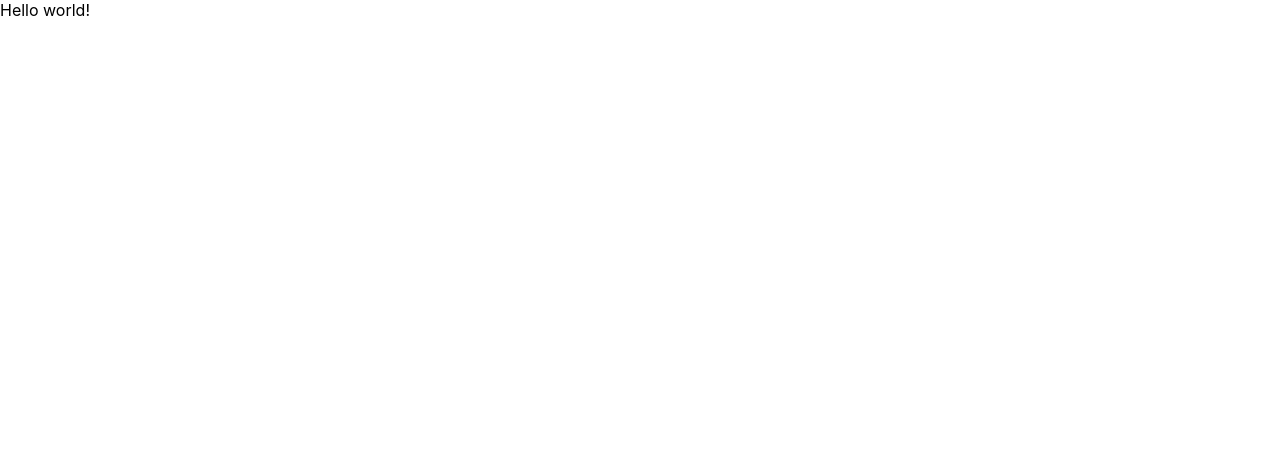
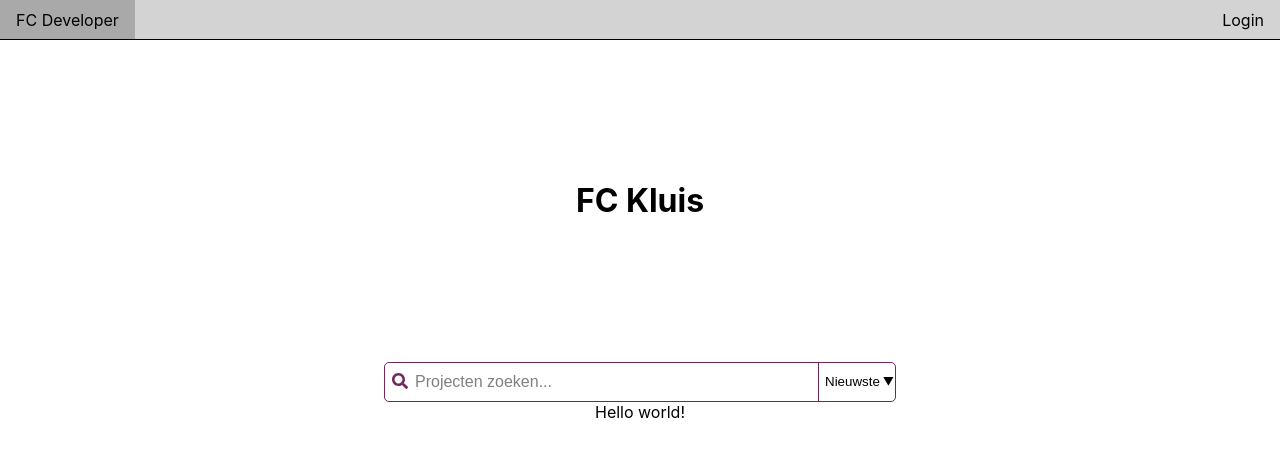
Before and after one commit to xRaill/fckluis, a Next.js app: page / in a window 1280 px wide. Shown: the top 456 px of the page. Built offline with nearby package versions, Linux system fonts and the light colour scheme.

Commit message:
Added layout and started search

```diff
--- /dev/null
+++ b/components/Layout.tsx
@@ -0,0 +1,32 @@
+import { useState } from 'react';
+import styled from 'styled-components';
+import Navbar from './Navbar';
+
+const Wrapper = styled.div`
+  display: flex;
+  flex-direction: column;
+  justify-content: center;
+  text-align: center;
+`;
+
+const Logo = styled.h1<{ expanded?: boolean }>`
+  padding: ${({ expanded }) => expanded && '15vh 0'};
+  transition: padding 1s;
+`;
+
+interface Layout {
+  children: React.ReactNode;
+}
+
+const Layout: React.FC<Layout> = ({ children }) => {
+  const [expanded] = useState(true);
+  return (
+    <Wrapper>
+      <Navbar />
+      <Logo expanded={expanded}>FC Kluis</Logo>
+      {children}
+    </Wrapper>
+  );
+};
+
+export default Layout;
--- /dev/null
+++ b/components/Navbar.tsx
@@ -0,0 +1,30 @@
+import styled from 'styled-components';
+
+const Nav = styled.nav`
+  display: flex;
+  border-bottom: solid 1px black;
+  background-color: lightgrey;
+  height: 5vh;
+`;
+
+const NavItem = styled.a<{ right?: boolean }>`
+  line-height: 5vh;
+  padding: 0 1em;
+  position: ${({ right }) => right && 'absolute'};
+  right: ${({ right }) => right && 0};
+  :hover {
+    background-color: darkgrey;
+  }
+`;
+
+const Navbar: React.FC = () => {
+  return (
+    <Nav>
+      <NavItem href={'https://fcdeveloper.nl'}>FC Developer</NavItem>
+      <NavItem right>Login</NavItem>
+      {/* Test */}
+    </Nav>
+  );
+};
+
+export default Navbar;
--- /dev/null
+++ b/components/Search.tsx
@@ -0,0 +1,84 @@
+import { FontAwesomeIcon } from '@fortawesome/react-fontawesome';
+import { faSearch, faSpinner } from '@fortawesome/free-solid-svg-icons';
+import styled from 'styled-components';
+import { useState } from 'react';
+
+const SearchWrapper = styled.label`
+  display: inline-flex;
+  border: ${({ theme }) => `1px solid ${theme.colors.purple}`};
+  border-radius: 5px;
+  height: 2.5em;
+  width: 40vw;
+  @media (max-width: 767px) {
+    width: 90vw;
+  }
+`;
+
+const SearchIcon = styled(FontAwesomeIcon)`
+  color: ${({ theme }) => theme.colors.purple};
+  margin: 10px 7px;
+`;
+
+const Input = styled.input`
+  border: none;
+  outline: none;
+  font-size: 1em;
+  width: 100%;
+  padding: 7px 0;
+  ::placeholder {
+    color: gray;
+  }
+`;
+
+const Dropdown = styled.label`
+  display: inline-flex;
+  border-left: ${({ theme }) => `1px solid ${theme.colors.purple}`};
+  height: 100%;
+  & select {
+    appearance: none;
+    outline: none;
+    border: none;
+    background-color: transparent;
+    padding-left: 6px;
+    padding-right: 15px;
+    & option {
+      background-color: #fff;
+      border-radius: 5px;
+    }
+    &:hover,
+    &:focus {
+      background-color: rgba(0, 0, 0, 0.1);
+    }
+  }
+  &:after {
+    display: flex;
+    flex-direction: row-reverse;
+    align-self: center;
+    width: 75px;
+    font-size: 0.7em;
+    position: absolute;
+    pointer-events: none;
+    content: '▼';
+  }
+`;
+
+const Search: React.FC = () => {
+  const [searching, setSearching] = useState(false);
+
+  return (
+    <div>
+      <SearchWrapper htmlFor={'search'}>
+        <SearchIcon icon={searching ? faSpinner : faSearch} pulse={searching} />
+        <Input id={'search'} placeholder={'Projecten zoeken...'} />
+        <Dropdown htmlFor={'dropdown'}>
+          <select id={'dropdown'}>
+            <option>Nieuwste</option>
+            <option>Oudste</option>
+          </select>
+        </Dropdown>
+      </SearchWrapper>
+    </div>
+  );
+};
+
+export default Search;
--- a/jest.config.json
+++ b/jest.config.json
@@ -3,6 +3,7 @@
   "moduleNameMapper": {
     "^tests(.*)$": "<rootDir>/tests$1",
     "^pages(.*)$": "<rootDir>/pages$1",
+    "^components(.*)$": "<rootDir>/components$1",
     "^utils(.*)$": "<rootDir>/utils$1"
   },
   "collectCoverage": true,
--- a/package.json
+++ b/package.json
@@ -13,6 +13,9 @@
     "postinstall": "patch-package"
   },
   "dependencies": {
+    "@fortawesome/fontawesome-svg-core": "^1.2.34",
+    "@fortawesome/free-solid-svg-icons": "^5.15.2",
+    "@fortawesome/react-fontawesome": "^0.1.14",
     "@types/node": "^14.14.22",
     "@types/react": "^17.0.0",
     "@types/styled-components": "^5.1.7",
--- a/pages/_app.tsx
+++ b/pages/_app.tsx
@@ -8,6 +8,7 @@ import type { AppProps } from 'next/app';
 export const theme: DefaultTheme = {
   colors: {
     background: '#fff',
+    purple: '#71265E',
   },
 };
 
@@ -26,7 +27,7 @@ const GlobalStyles = createGlobalStyle`
   }
 
   * {
-    box-sizing: border-border-box;
+    box-sizing: border-box;
   }
 `;
 
--- a/pages/index.tsx
+++ b/pages/index.tsx
@@ -1,5 +1,13 @@
+import Layout from 'components/Layout';
+import Search from 'components/Search';
+
 const Home: React.FC = () => {
-  return <span>Hello world!</span>;
+  return (
+    <Layout>
+      <Search />
+      <span>Hello world!</span>
+    </Layout>
+  );
 };
 
 export default Home;
--- a/styled.d.ts
+++ b/styled.d.ts
@@ -5,6 +5,7 @@ declare module 'styled-components' {
   export interface DefaultTheme {
     colors: {
       background: string;
+      purple: string;
     };
   }
 }
```
Also changed, not shown: 1 other file (tests, documents, lock files or other folders).
